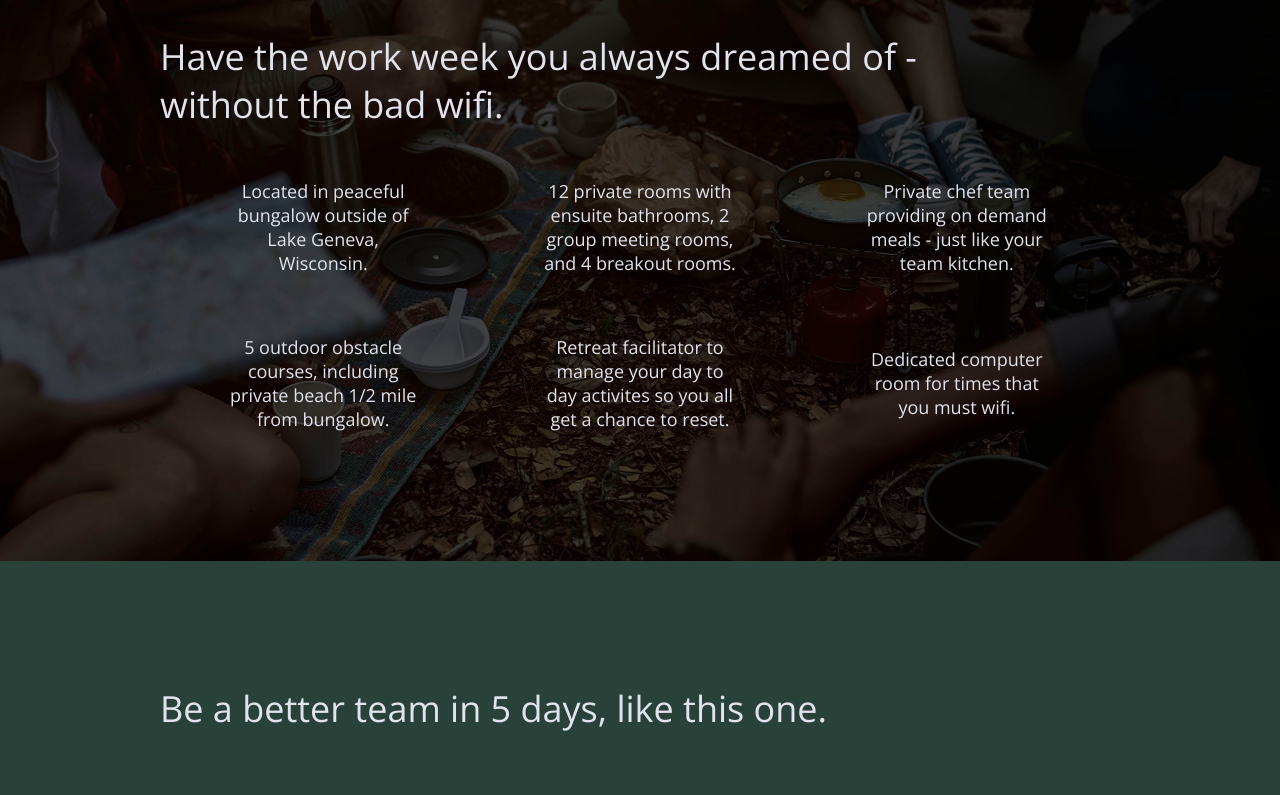
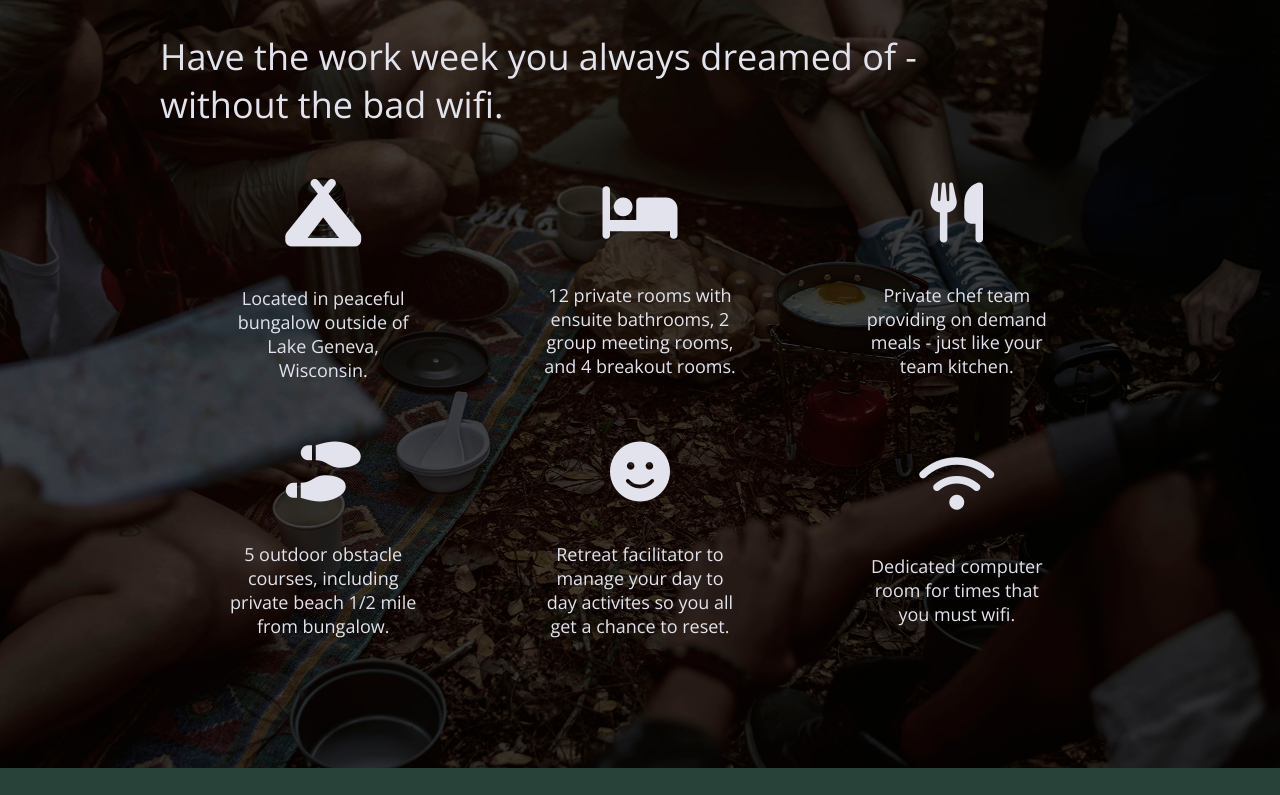
Before and after one commit to SarahKerstetter/Crw-final, a website: page index.html in a window 1280 px wide. Shown: the part 1104-1899 px from the top of the page. Drawn offline with nearby package versions, Linux system fonts and the light colour scheme.

Commit message:
Add icons

```diff
--- a/css/main.css
+++ b/css/main.css
@@ -309,6 +309,10 @@
     justify-content: center;
     align-items: center;
     flex-flow: row wrap;
+   }
+   .features i {
+    font-size: 3.75em;
+    margin-bottom: 40px;
    }
    .features p {
     text-align: center;
--- a/index.html
+++ b/index.html
@@ -19,6 +19,7 @@
 
   <link rel="stylesheet" href="css/normalize.css">
   <link rel="stylesheet" href="css/main.css">
+  <script src="https://kit.fontawesome.com/974a3d7053.js" crossorigin="anonymous"></script>
 
   <meta name="theme-color" content="#fafafa">
   <!--Google Fonts-->
@@ -76,28 +77,34 @@
     <div class="features-items">
     <article>
       <p class="fontawesome-icon">
+        <i class="fas fa-campground"></i>
       </p>
       <p class="features-item-description">
         Located in peaceful bungalow outside of Lake Geneva, Wisconsin.</p>
     </article>
     <article>
       <p class="fontawesome-icon"></p>
+      <i class="fas fa-bed"></i>
       <p class="features-item-description">12 private rooms with ensuite bathrooms, 2 group meeting rooms, and 4 breakout rooms.</p>
     </article>
     <article>
       <p class="fontawesome-icon"></p>
+      <i class="fas fa-utensils"></i>
       <p class="features-item-description">Private chef team providing on demand meals - just like your team kitchen.</p>
 </article>
 <article>
   <p class="fontawesome-icon"></p>
+  <i class="fas fa-shoe-prints"></i>
   <p class="features-item-description">5 outdoor obstacle courses, including private beach 1/2 mile from bungalow.</p>
 </article>
 <article>
   <p class="fontawesome-icon"></p>
+  <i class="fas fa-smile"></i>
   <p class="features-item-description">Retreat facilitator to manage your day to day activites so you all get a chance to reset.</p>
 </article>
 <article>
   <p class="fontawesome-icon"></p>
+  <i class="fas fa-wifi"></i>
   <p class="features-item-description">Dedicated computer room for times that you must wifi.</p>
 </article>
     </div>
```
Also changed, not shown: about/index.html (+1 -0 lines), faq/index.html (+1 -0 lines).
